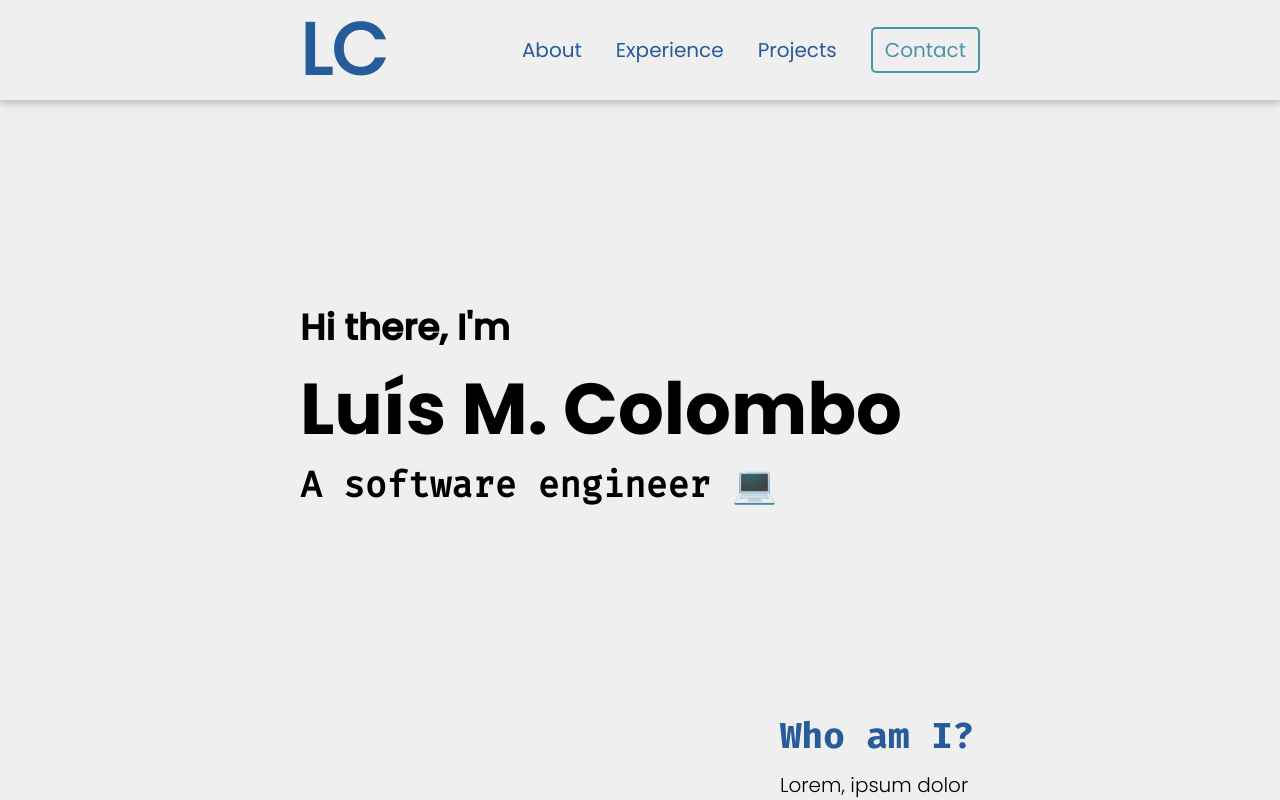
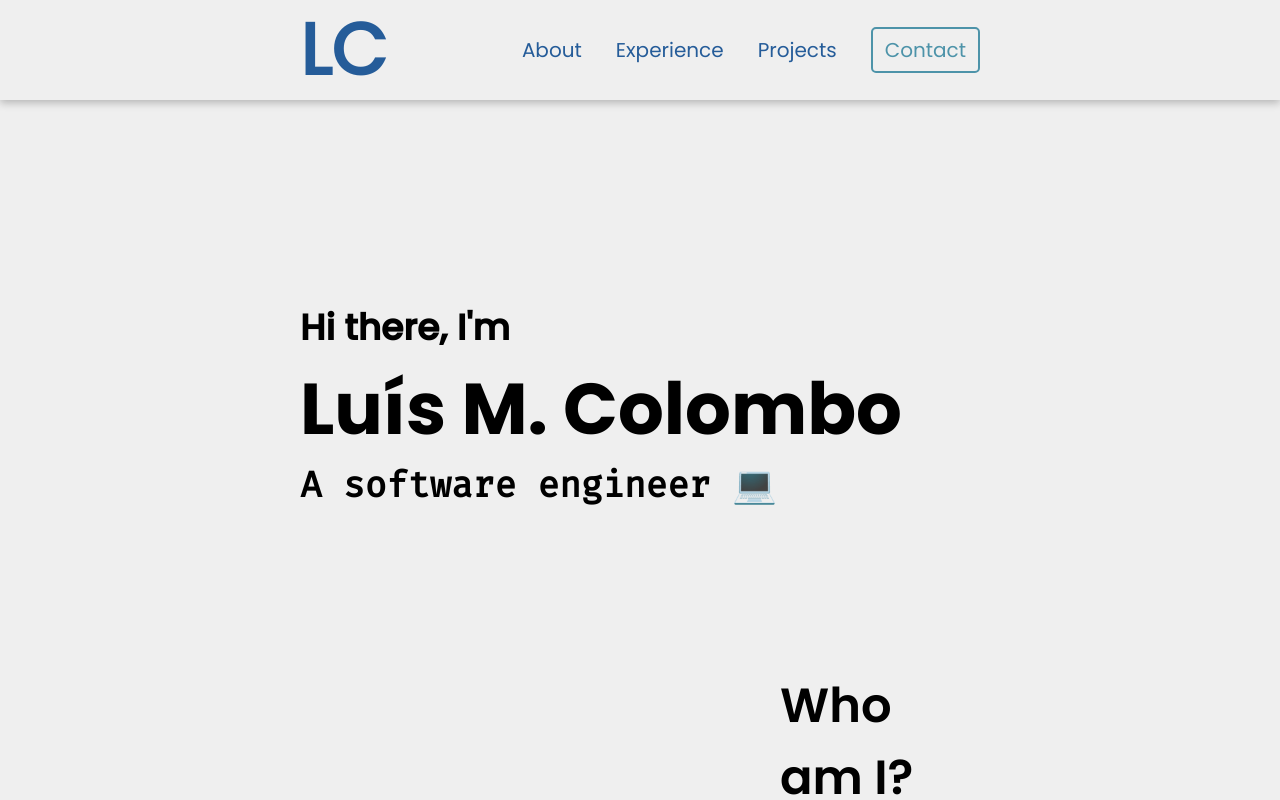
Before and after one commit to lmiguelcolombo/v2-react-portifolio, a React (Vite) app: page / in a window 1280 px wide. Shown: the top 800 px of the page. Built offline with nearby package versions, Linux system fonts and the light colour scheme; a web font is replaced by a local one.

Commit message:
refactor: add classNames

```diff
--- a/src/components/About/index.tsx
+++ b/src/components/About/index.tsx
@@ -39,9 +39,9 @@ export default function About({ id }: { id: string }) {
             })}
           </ul>
         </div>
-        <div className="text">
-          <h2 className="fira-mono">Who am I?</h2>
-          <p>
+        <div className="text-box">
+          <h2 className="section-title">Who am I?</h2>
+          <p className="about-description">
             Lorem, ipsum dolor sit amet consectetur adipisicing elit. Nobis,
             commodi quisquam. In, officiis. Amet sunt quis repellat
             exercitationem iusto laudantium voluptatem numquam labore,
```
